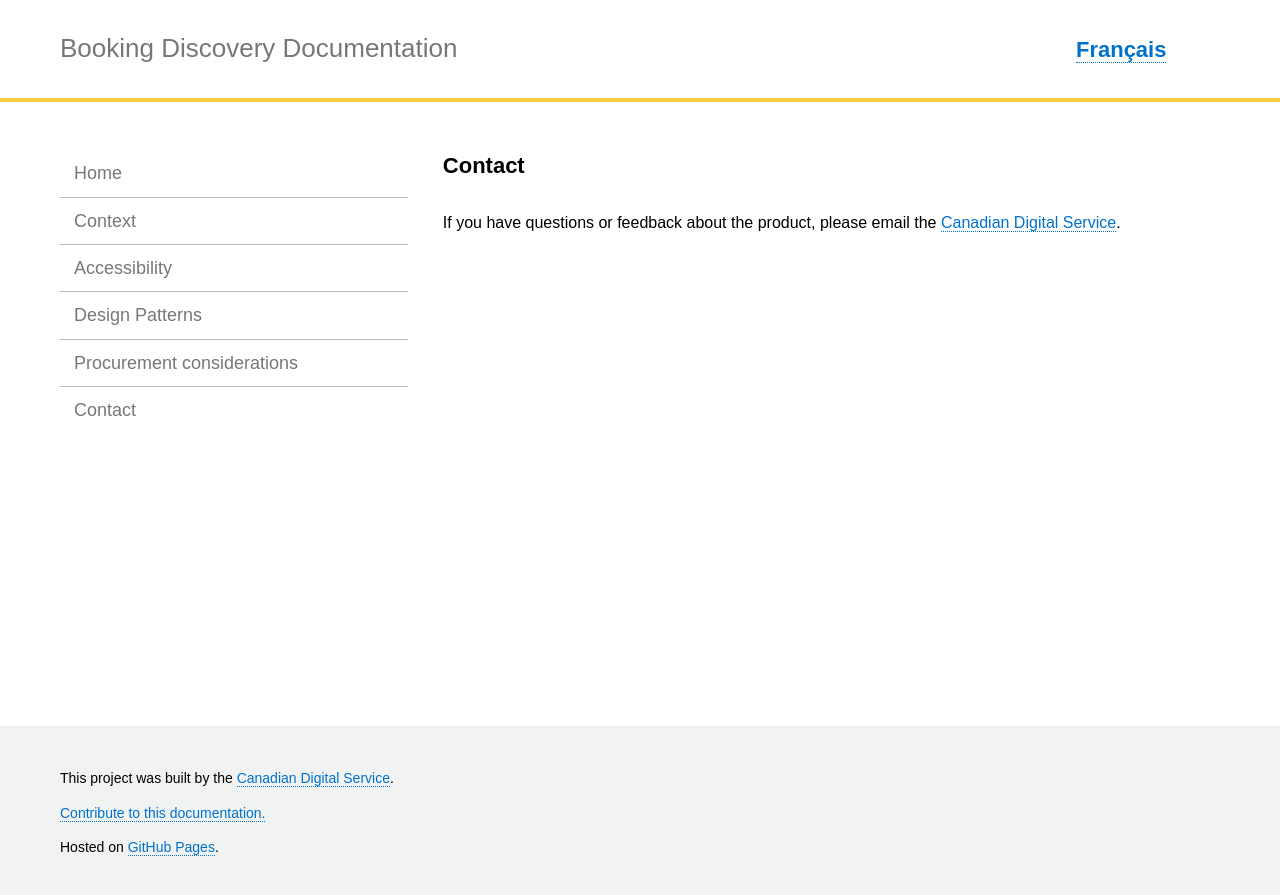
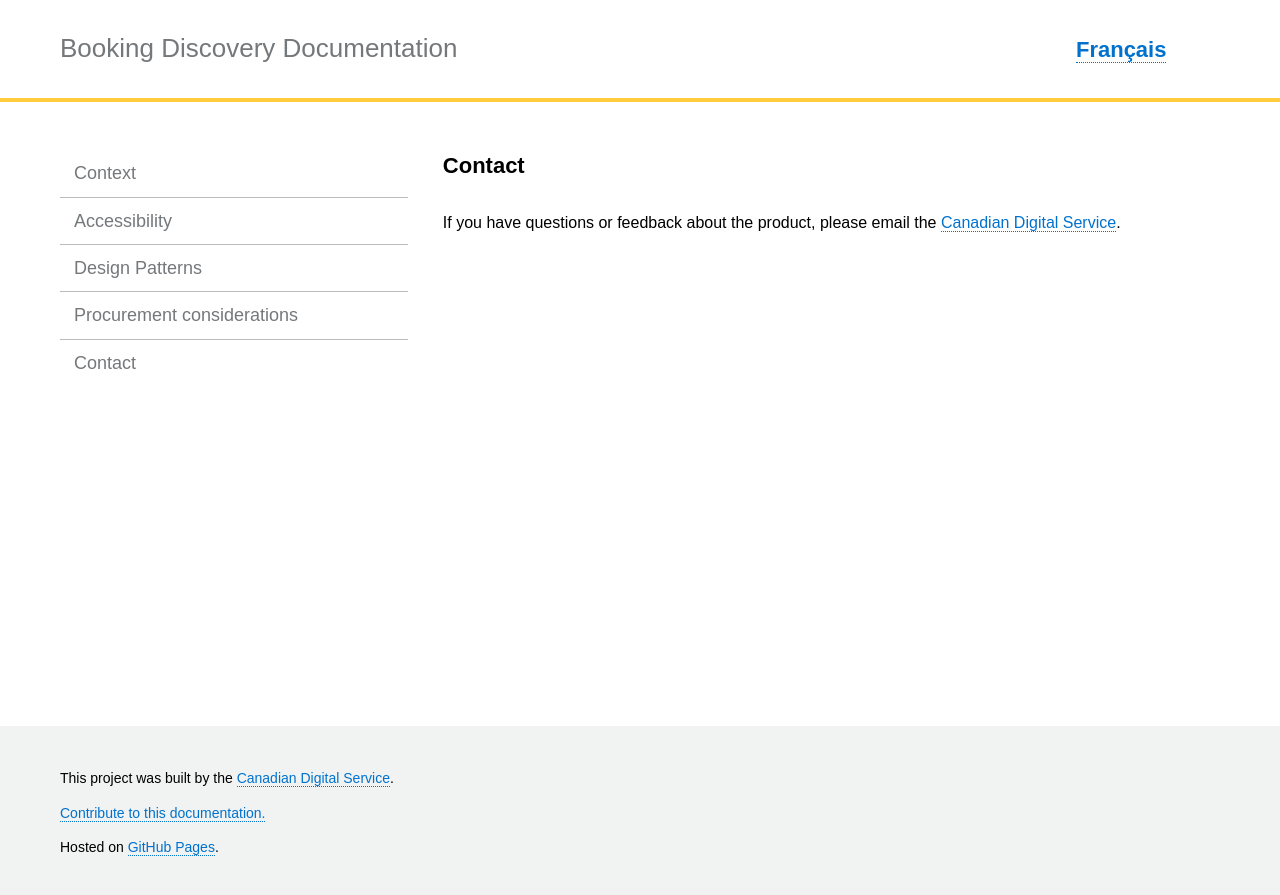
Before and after one commit to cds-snc/booking-documentation, a Jekyll site: the page built from _pages/en/contact.md, in a window 1280 px wide. Shown: the top 895 px of the page. Built offline with Jekyll 4.4.1, drawn with Linux system fonts in a browser that asks for light colours.

Commit message:
Update menu.yml
Removing "Home" navigation in FR and EN

```diff
--- a/_data/menu.yml
+++ b/_data/menu.yml
@@ -1,7 +1,4 @@
 en:
-  home:
-    name: "Home"
-    url: "/home/"
   context:
     name: "Context"
     url: "/context/"
@@ -18,9 +15,6 @@ en:
     name: "Contact"
     url: "/contact/"
 fr:
-  home:
-    name: "Accueil"
-    url: "/accueil/"
   context:
     name: "Contexte"
     url: "/contexte/"
```
